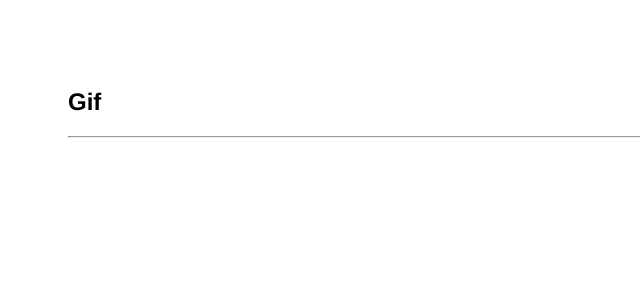
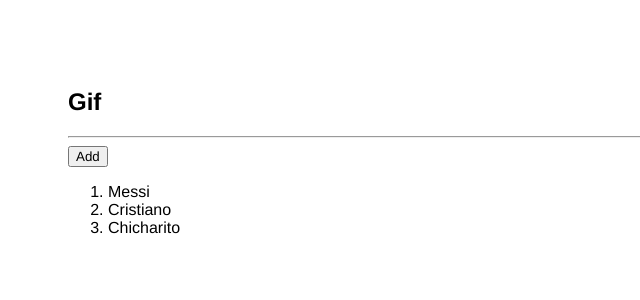
Before and after one commit to alanmaranto/gif-searcher, a React (Create React App) app: page / in a window 1280 px wide. Shown: the top 300 px of the page, without its empty margins (0-640 px from the left). Built offline with nearby package versions, Linux system fonts and the light colour scheme.

Commit message:
feature(gitapp): add categories

```diff
--- a/src/components/GifApp.js
+++ b/src/components/GifApp.js
@@ -1,11 +1,25 @@
-import React from "react";
+import React, { useState } from "react";
 import PropTypes from "prop-types";
+import data from "./categories";
 
 const GifApp = (props) => {
+  const [ categories, setCategories] = useState(data)
+
+  const handleAdd = () => {
+    setCategories([...categories, 'Rooney'])
+  }
   return (
     <div>
       <h2>Gif</h2>
       <hr />
+
+      <button onClick={handleAdd}>Add</button>
+
+      <ol>
+        {categories.map((category) => {
+          return <li key={category}>{category}</li>;
+        })}
+      </ol>
     </div>
   );
 };
--- /dev/null
+++ b/src/components/categories.js
@@ -0,0 +1,3 @@
+const categories = ['Messi', 'Cristiano', 'Chicharito']
+
+export default categories
```
